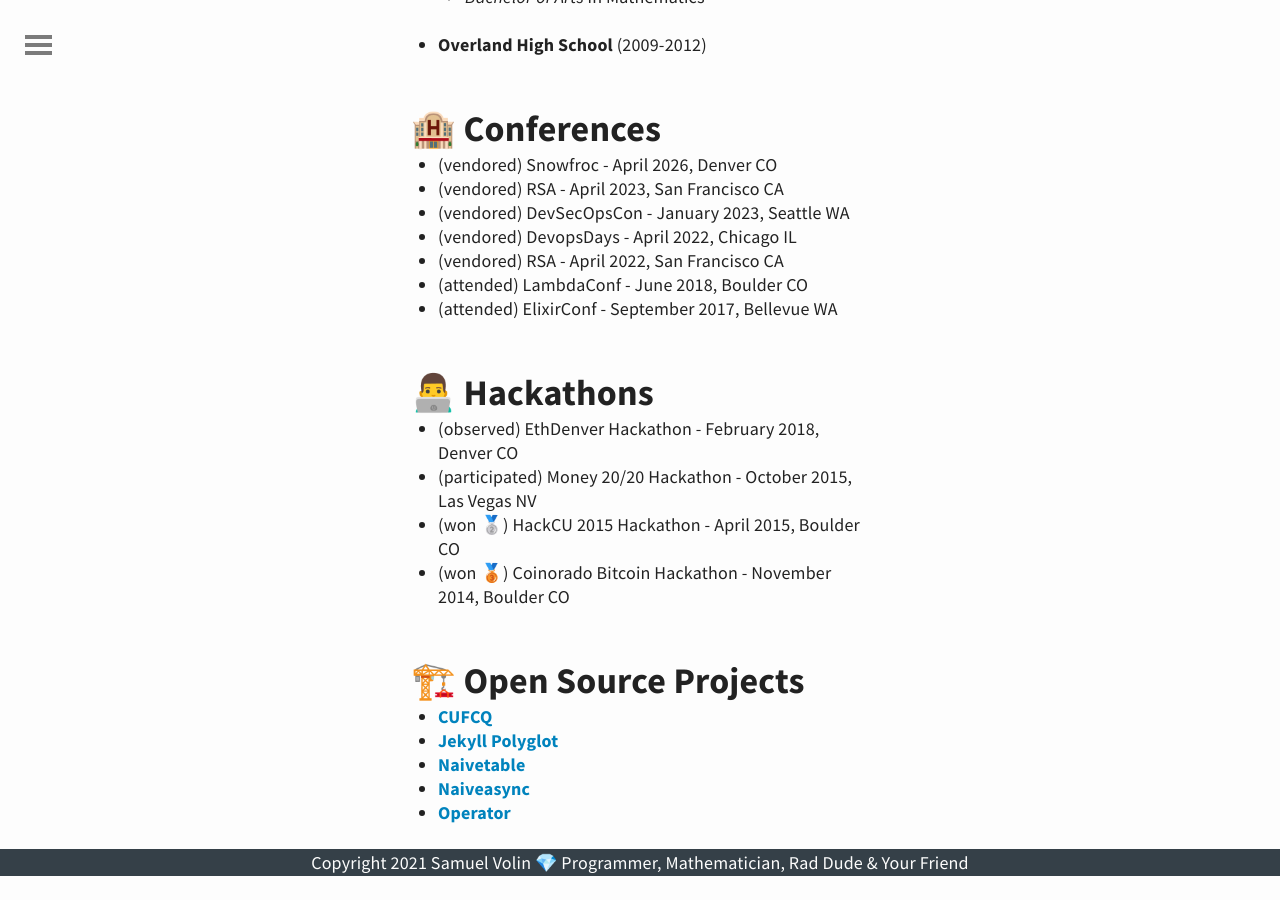
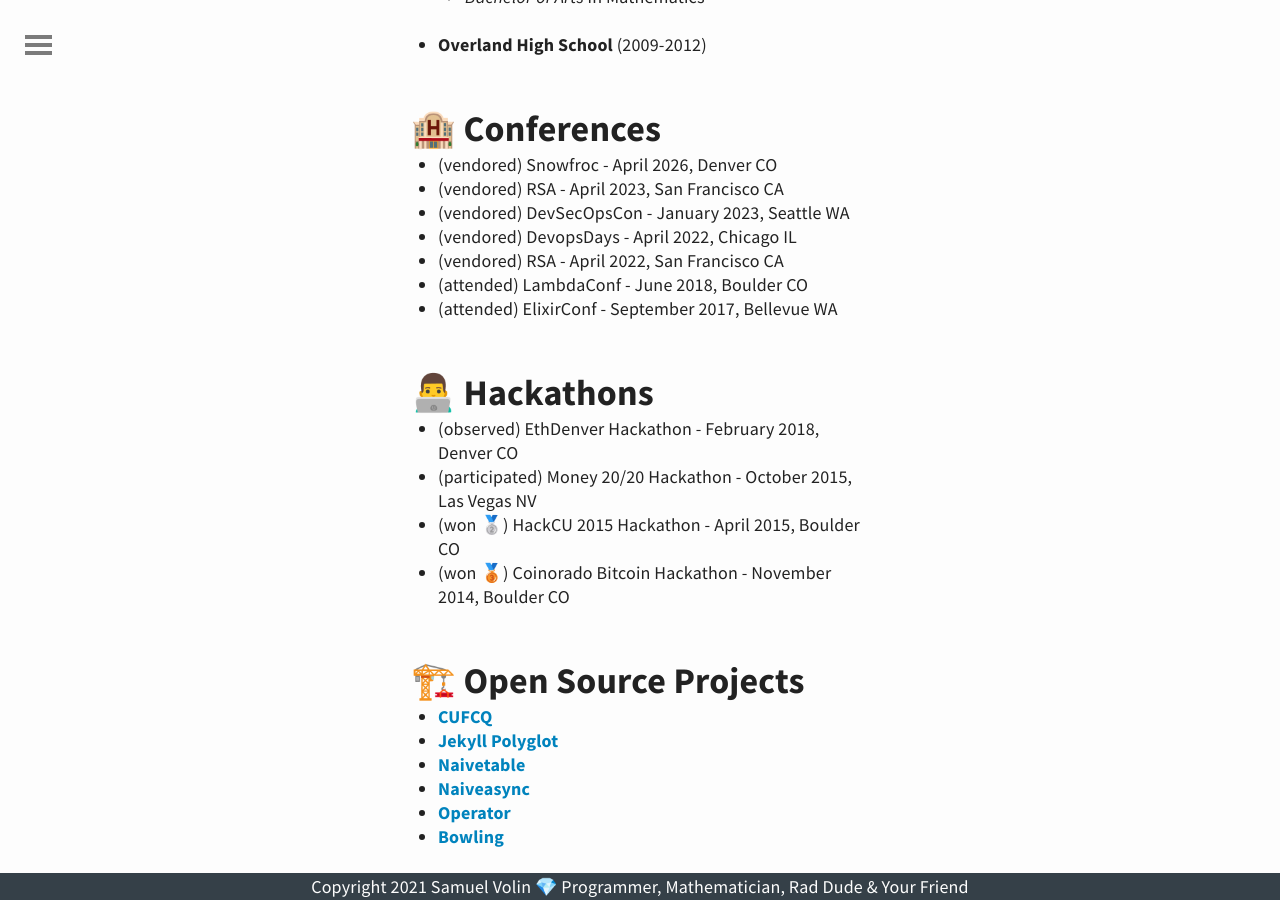
Before and after one commit to untra/untra.github.io, a Jekyll site: the page built from about.md, in a window 1280 px wide and 900 px high, scrolled down 4154 px. Built offline with Jekyll 4.4.1, drawn with Linux system fonts in a browser that asks for light colours; before the commit the page ends 5030 px from its top, so only the background shows below that.

Commit message:
bowling links

```diff
--- a/_config.yml
+++ b/_config.yml
@@ -72,6 +72,7 @@
 
 # off-site navigations under the hosted
 navitems:
+  - [ "🎳Bowling", "https://bowling.untra.io"]
   - [ "🌌Factorio Galaxy", "http://galaxy.untra.io/planets"]
   - [ "🔁Naiveasync", "https://naiveasync.untra.io/"]
   - [ "🍱Naivetable", "https://naivetable.untra.io/"]
--- a/about.md
+++ b/about.md
@@ -119,3 +119,4 @@
 * [Naivetable](https://github.com/untra/naivetable)
 * [Naiveasync](https://github.com/untra/naiveasync)
 * [Operator](https://github.com/untra/operator)
+* [Bowling](https://github.com/untra/bowling)
```
